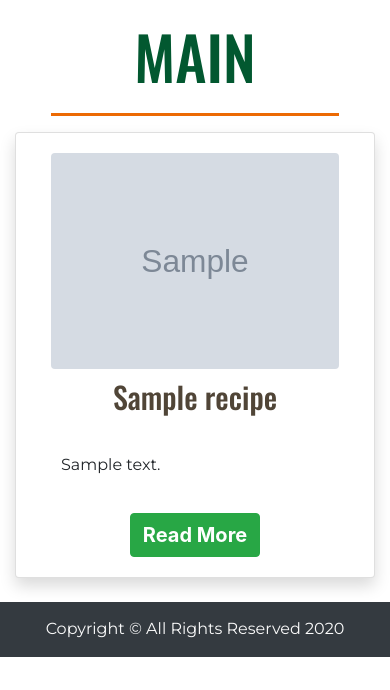
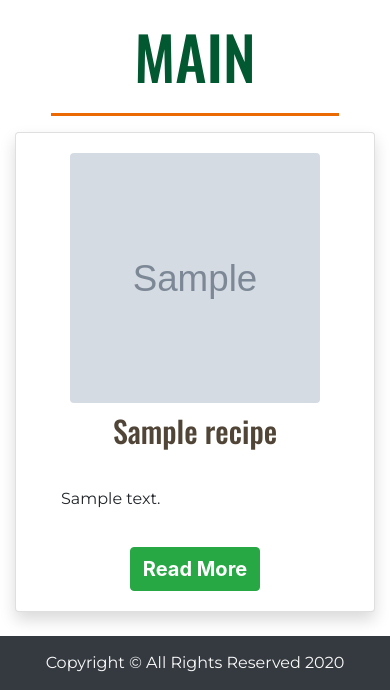
Before and after one commit to Code-Institute-Submissions/3rd-milestone-project-my-veggie-food, a Flask app: page /recipes/main in a window 390 px wide. Shown: the part 70-760 px from the top of the page. Run offline with Flask 2, Linux system fonts and the light colour scheme; the visitor is signed in with stand-in values (Sample User, id 1); grey boxes marked "Sample" are stand-in pictures; a database or web service that is not in the repository returns one stand-in record (values such as "Sample title"); some libraries are stand-ins or nearby versions.

Commit message:
Updated css styling for recipe images

```diff
--- a/static/css/style.css
+++ b/static/css/style.css
@@ -31,6 +31,15 @@ h1 {
     box-shadow: 0 0 0 0.2rem rgba(40, 167, 69, 0.25)!important;
 }
 
+.img-style {
+    margin-left: auto;
+    margin-right: auto;
+    display: block;
+    width: 350px;
+    height: 350px;
+    object-fit: cover;
+}
+
 /*--------------------------------------------Navbar*/
 
 .menu-collapse-align {
@@ -48,7 +57,7 @@ h1 {
 }
 
 #searchRecipe > input {
-    width: 200px;
+    width: 150px;
 }
 
 nav {
@@ -606,3 +615,69 @@ footer {
         font-size: 16px;
     }
 }
+
+@media screen and (max-width: 1024px) {
+    .img-style {
+        margin-left: auto;
+        margin-right: auto;
+        display: block;
+        width: 300px;
+        height: 300px;
+        object-fit: cover;
+    }
+}
+
+@media screen and (max-width: 780px) {
+    .img-style {
+        margin-left: auto;
+        margin-right: auto;
+        display: block;
+        width: 200px;
+        height: 200px;
+        object-fit: cover;
+    }
+}
+
+@media screen and (max-width: 740px) {
+    .img-style {
+        margin-left: auto;
+        margin-right: auto;
+        display: block;
+        width: 250px;
+        height: 250px;
+        object-fit: cover;
+    }
+}
+
+@media screen and (max-width: 320px) {
+    .img-style {
+        margin-left: auto;
+        margin-right: auto;
+        display: block;
+        width: 200px;
+        height: 200px;
+        object-fit: cover;
+    }
+}
+
+@media screen and (max-width: 450px) {
+    #each-recipe-container img {
+        margin-left: auto;
+        margin-right: auto;
+        display: block;
+        width: 300px;
+        height: 300px;
+        object-fit: cover;
+    }
+}
+
+@media screen and (max-width: 320px) {
+    #each-recipe-container img {
+        margin-left: auto;
+        margin-right: auto;
+        display: block;
+        width: 200px;
+        height: 200px;
+        object-fit: cover;
+    }
+}
--- a/templates/profile.html
+++ b/templates/profile.html
@@ -24,7 +24,7 @@
             <div class="card-body">
                 <div class="row h-100">
                     <div class="col-md-4 col-sm-12 my-auto">
-                        <img src="{{ rec.image_url }}" alt="{{ rec.recipe_title }}" class="img-fluid rounded"/>
+                        <img src="{{ rec.image_url }}" alt="{{ rec.recipe_title }}" class=" rounded img-style"/>
                     </div>
                     <div class="col-md-8 col-sm-12 my-auto">
                         <h3>{{ rec.recipe_title }}</h3>
--- a/templates/recipes.html
+++ b/templates/recipes.html
@@ -28,7 +28,7 @@
             <div class="card-body">
                 <div class="row h-100">
                     <div class="col-md-4 col-sm-12 my-auto">
-                        <img src="{{ recipe.image_url }}" alt="{{ recipe.recipe_title }}" class="img-fluid rounded"/>
+                        <img src="{{ recipe.image_url }}" alt="{{ recipe.recipe_title }}" class="rounded img-style"/>
                     </div>
                     <div class="col-md-8 col-sm-12 my-auto">
                         <h3>{{ recipe.recipe_title }}</h3>
--- a/templates/search.html
+++ b/templates/search.html
@@ -19,7 +19,7 @@
     <div class="card-body">
         <div class="row h-100">
             <div class="col-md-4 col-sm-12 my-auto">
-                <img src="{{ recipe.image_url }}" alt="{{ recipe.recipe_title }}" class="img-fluid rounded"/>
+                <img src="{{ recipe.image_url }}" alt="{{ recipe.recipe_title }}" class="rounded img-style"/>
             </div>
             <div class="col-md-8 col-sm-12 my-auto">
                 <h3>{{ recipe.recipe_title }}</h3>
@@ -38,7 +38,7 @@
 <section id="no-results">
     <div class="col-12">
         <p class="message-no-found">{{ message }}</p>
-        <img src="static/images/002-veggie_friend.png" class="img-fluid" alt="Upss, no results"/>
+        <img src="static/images/002-veggie_friend.png" class="img-fluid" alt="Ups, no results"/>
     </div>
 </section>
 {% endif %}
```
